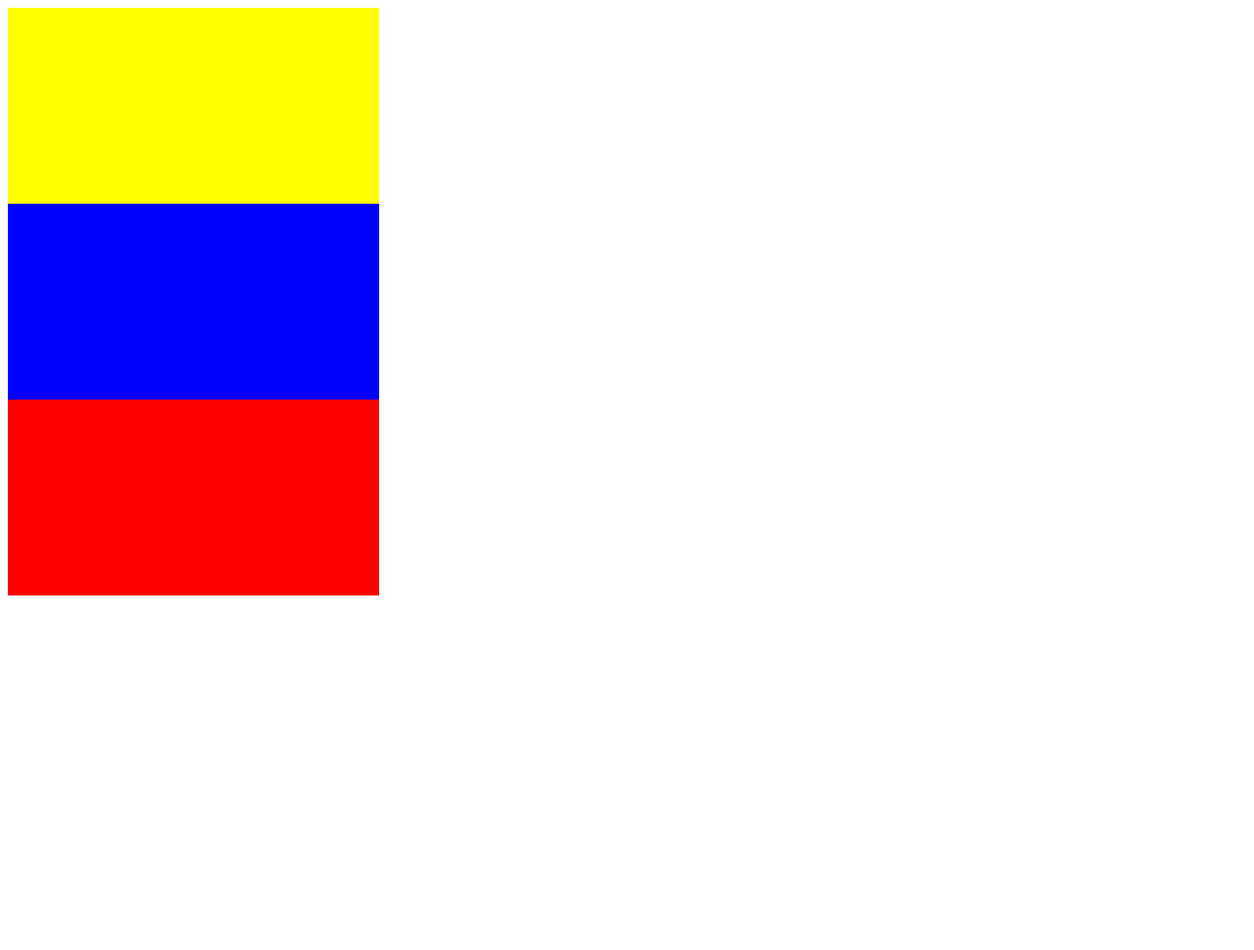
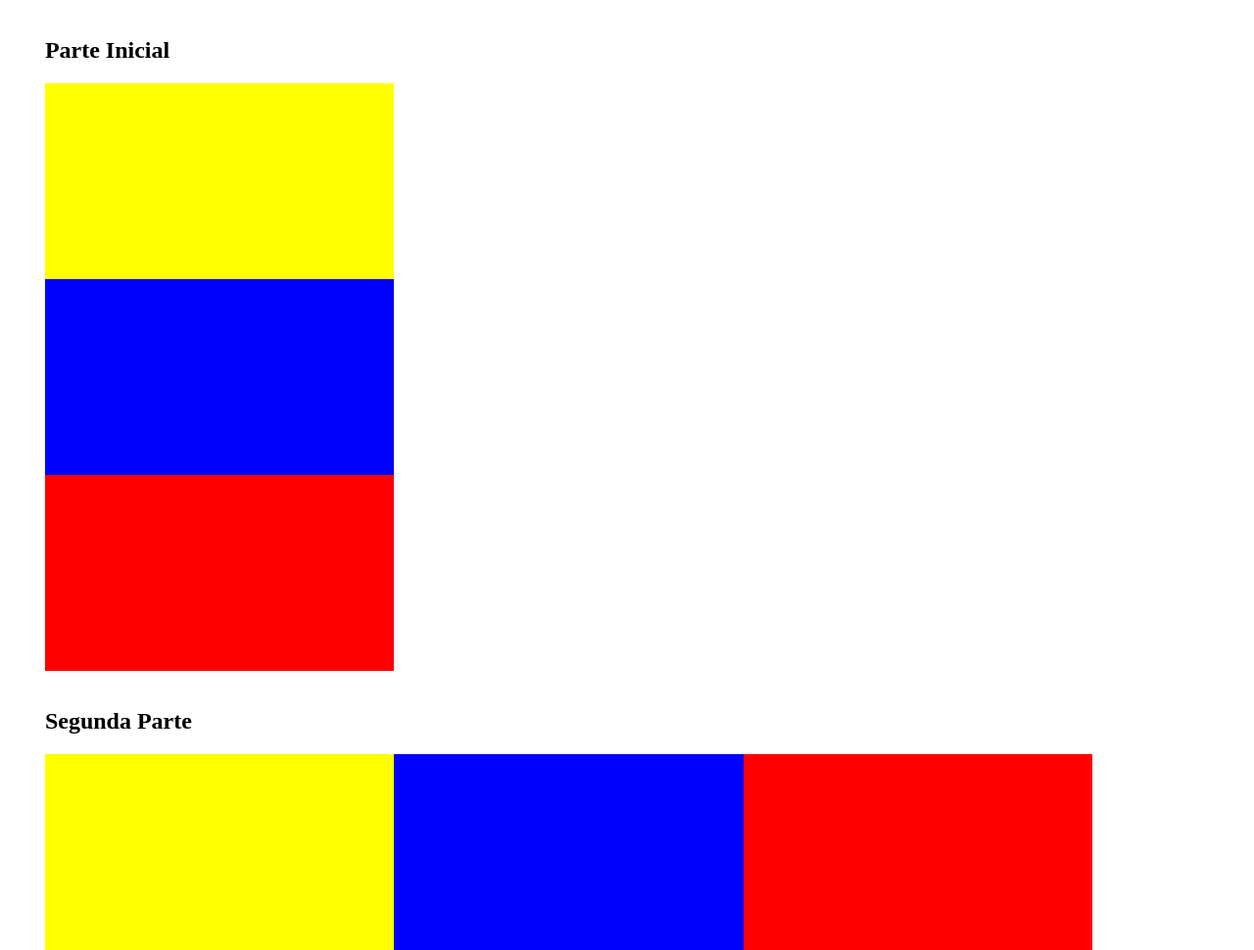
Before and after one commit to anadurand/leccion28, a plain HTML site: page index.html in a window 1280 px wide. Shown: the whole page at 98% size. Before the commit the page ends 800 px from the top, so only its background shows below. Drawn offline with Linux system fonts and the light colour scheme.

Commit message:
float left

```diff
--- a/index.html
+++ b/index.html
@@ -9,12 +9,16 @@
   </head>
   <body>
     <section class = "first-part">
+      <h1>Parte Inicial</h1>
       <div class="amarillo"></div>
       <div class="azul"></div>
       <div class="rojo"></div>
     </section>
     <section class = "second-part">
-
+      <h1>Segunda Parte</h1>
+      <div class="amarillo"></div>
+      <div class="azul"></div>
+      <div class="rojo"></div>
     </section>
     <section class = "third-part">
 
--- a/main.css
+++ b/main.css
@@ -1,3 +1,6 @@
+section{
+  margin: 3%;
+}
 div{
   width: 30%;
   height: 200px;
@@ -11,3 +14,7 @@ div{
 .rojo{
   background-color: red;
 }
+/*css de la segunda parte*/
+.second-part div{
+  float: left;
+}
```
